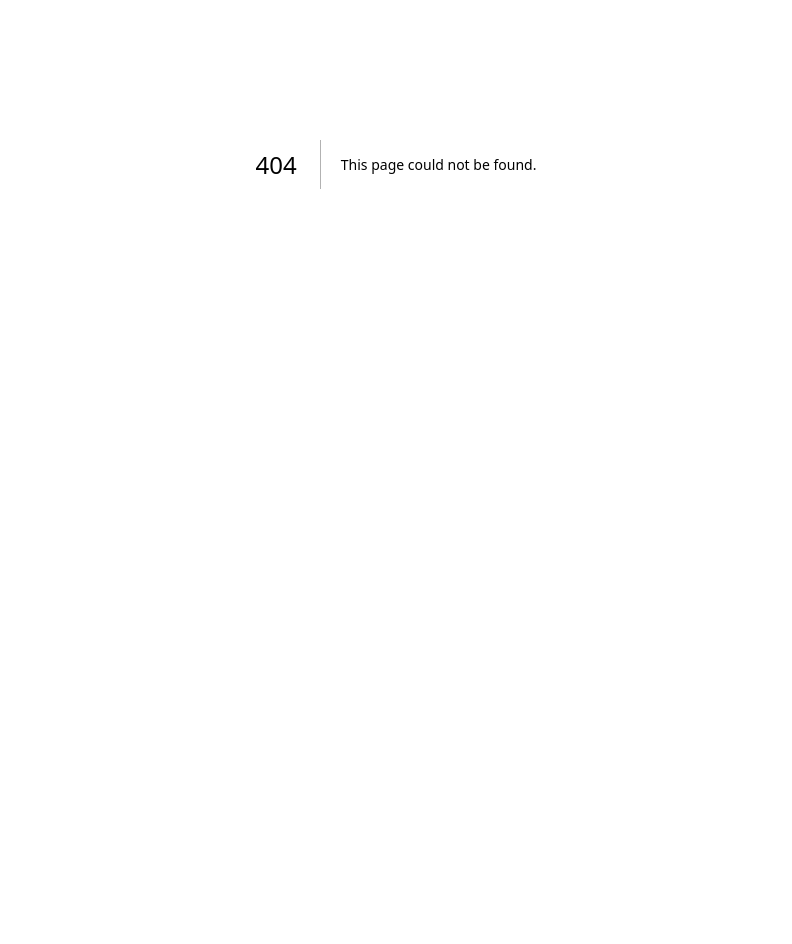
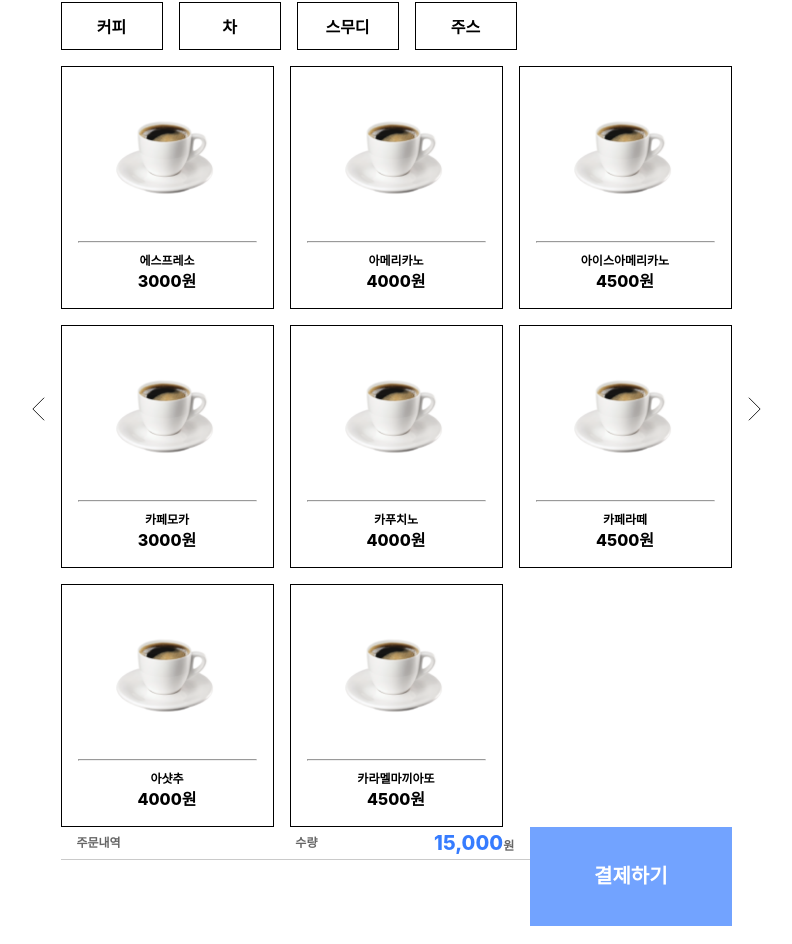
Before and after one commit to kimgeonsu/smart-kiosk, a Next.js app: page /CheckingList in a window 1280 px wide. Before the commit this address had no page. Shown: the part 236-1180 px from the top of the page, without its empty margins (244-1036 px from the left). Before the commit the page ends 800 px from the top, so only its background shows below. Built offline with nearby package versions, Linux system fonts and the light colour scheme.

Commit message:
버튼 클릭시 장바구니 컴포넌트 형성 시도 중

```diff
--- /dev/null
+++ b/pages/CheckingList.jsx
@@ -0,0 +1,84 @@
+import React, { useEffect, useState } from "react";
+import { useNavigate } from "react-router-dom";
+import styled, { keyframes } from "styled-components";
+import Image from "next/image";
+import BackSvg from '../public/asset/back.svg';
+import PayStartButton from "../scr/components/ui/PayStartButton";
+import PayDrinkList from "../scr/components/list/PayDrinkList";
+import data1 from "../scr/data/data1.json";
+import data2 from "../scr/data/data2.json";
+
+const Wrapper = styled.div`
+
+`;
+
+const UpperBar = styled.div`
+  margin-top: 42px;
+  display: flex;
+  align-items: center;
+  justify-content: center;
+`;
+
+
+
+const StyledButton = styled.button`
+  width: 18px;
+  height: 36px;
+  position: absolute;
+  left: 42px;
+  border: none
+`;
+
+const BackButton = () => (
+  <Image src={BackSvg} alt="Back Button" width={18} height={36} />
+);
+
+const TextContainer = styled.div`
+  font-family: "SF Pro Text", sans-serif;
+  font-size: 25px;
+  font-weight: 600;
+  line-height: 32px;
+  letter-spacing: 0px;
+  text-align: center;
+  color: #000000;
+
+`;
+
+const PayStarting = styled.button`
+position: absolute;
+top: 1055px;
+left: 63px;
+  margin-left: 0px;
+  display: flex;
+  align-items: center;
+  justify-content: center;
+
+`;
+
+function CheckingList(){
+
+
+    const handlePreviousPage = () => {
+
+      };
+
+    return (
+        <Wrapper>
+          <UpperBar>
+          <StyledButton>
+          <BackButton />
+        </StyledButton>
+          <TextContainer>주문 내역</TextContainer>
+          </UpperBar>
+
+          <PayDrinkList/>
+
+          <PayStarting>
+            <PayStartButton payment="결제하기" onClick={handlePreviousPage} width={703} height={99} />
+          </PayStarting>
+        </Wrapper>
+      );
+
+}
+
+export default CheckingList;
--- a/pages/SelectingMenuPage.jsx
+++ b/pages/SelectingMenuPage.jsx
@@ -120,6 +120,7 @@
 
 const Selectingmenu = () => {
   const [menuData, setMenuData] = useState([]);
+  const [cartRenderCount, setCartRenderCount] = useState(0);
 
   const handleTypeButtonClick = (type) => {
     setMenuData([]);
@@ -136,6 +137,10 @@
   useEffect(() => {
     setMenuData(data1);
   }, []);
+
+  const handleMenuTouch = () => {
+    setCartRenderCount((prevCount) => prevCount + 1);
+  };
 
   return (
     // <Wrapper>
@@ -183,8 +188,6 @@
           <div></div>
         </div>
 
-
-
         <div className="contentWrapper">
           <div className="imgContainer">
             <Image width={13} height={26} src='/asset/prev.svg' />
@@ -194,19 +197,35 @@
             <hr />
 
             <div className="categoryWrapper">
-              <button>커피</button>
-              <button>커피</button>
-              <button>커피</button>
-              <button>커피</button>
+              <button onClick={() => handleTypeButtonClick("커피")}>커피</button>
+              <button onClick={() => handleTypeButtonClick("차")}>차</button>
+              <button>스무디</button>
+              <button>주스</button>
             </div>
 
-            <MenuList drinks={menuData} />
+            <MenuList drinks={menuData} onTouch={handleMenuTouch}/>
 
-            {/* 여기 안에를 채워봐~~ */}
+            {/* 여기 안에를 채워봐~~
+                dw: 채웠슴둥~~~*/}
             <div className="payContent">
 
+              <div className="barContainer">
+               <GrayText>주문내역</GrayText>
+                 <div className="ChangingText">
+                   <GrayText>수량</GrayText>
+                  <div className="SumTextContainer">
+                  <BlueText>15,000</BlueText>
+                  <GrayText>원</GrayText>
+                  <CartList />
+                  </div>
+                 </div>
+              </div>
+              {/* 결제하기 버튼 */}
+              <PayStarting>
+                <PayStartButton payment="결제하기" width={223} height={99} />
+              </PayStarting>
+              </div>
             </div>
-          </div>
           <div className="imgContainer">
             <Image style={{ rotate: '180deg' }} width={13} height={26} src='/asset/prev.svg' />
           </div>
@@ -241,8 +260,9 @@
         }
 
         .content {
-          {/* height: 1180px; */}
+           /*height: 1180px;*/
         }
+
         .categoryWrapper {
           margin-top: 24px;
           display: flex;
@@ -253,16 +273,98 @@
         button {
           border: 0;
           background-color: transparent;
-          padding: 11px 37px;
+          padding: 11px 3px;
           border: 1px solid #000;
           font-weight: bolder;
           font-size: 16px;
+          width: 102px;
+          height: 48px;
+          border: 1px solid #000000;
+          cursor: pointer;
+          transition: background-color 0.3s;
+
+          &:hover {
+            background-color: #666666;
+            color: #ffffff;
+            border: none;
+          }
+
         }
 
         .imgContainer {
           display: flex;
           align-items: center;
+          padding: 16px;
         }
+
+        .barContainer{
+          display: flex;
+          align-items: center;
+          justify-content: space-between;
+          height: 18px;
+          border-bottom: 1px solid #CACACA;
+          padding: 16px;
+          width: 70%;
+        }
+
+        .payContent{
+          align-items: flex-start;
+          border: 1px;
+          display: flex;
+          justify-content: space-between;
+        }
+
+        .GrayText{
+          font-family: SF Pro Text;
+          font-size: 12px;
+          font-weight: 600;
+          line-height: 19px;
+          letter-spacing: 0px;
+          text-align: left;
+          color: #666666;
+        }
+        .ChangingText{
+            width: 50%;
+            display: flex;
+            align-items: center;
+            justify-content: space-between;
+            gap: 64px;
+        }
+
+        .SumTextContainer{{
+            margin-right: 0;
+        }
+
+        .BlueText{
+            font-size: 20px;
+            font-weight: 800;
+            line-height: 32px;
+            letter-spacing: 0px;
+            text-align: right;
+            color : #367CFF;
+          }
+
+        .PayStarting{
+            width: 30%;
+            display: flex;
+            align-items: center;
+            justify-content: flex-end;
+        }
+
+        .PayStartButton{
+        width: ${props => props.width}px;
+        height: ${props => props.height}px;
+        font-family: SF Pro Text;
+        font-size: 20px;
+        font-weight: 600;
+        line-height: 32px;
+        letter-spacing: 0px;
+        text-align: center;
+        background: #72A3FF;
+        color: white;
+        border: none;
+      }
+
       `}</style>
     </>
   );
--- a/pages/_app.js
+++ b/pages/_app.js
@@ -1,7 +1,8 @@
 import '../styles/globals.css'
+import Selectingmenu from './SelectingMenuPage'
 
 function MyApp({ Component, pageProps }) {
-  return <Component {...pageProps} />
+  return <Selectingmenu {...pageProps} />
 }
 
 export default MyApp
--- a/scr/components/list/CartList.jsx
+++ b/scr/components/list/CartList.jsx
@@ -7,14 +7,19 @@
   gap: 16px;
 `;
 
-function CartList(props) {
+const CartList=(props)=> {
   const { drinks, onClickItem } = props;
+
+  if (!Array.isArray(drinks) || drinks.length === 0) {
+    return null; // Return null or display an alternative content if drinks is not a valid array
+  }
 
   return (
     <Wrapper>
 
-      <CartListItem/>
-
+      {drinks.map((drinks, index) => {
+        return <CartListItem key={drink.name} drink={drink} />;
+      })}
     </Wrapper>
   );
 }
--- a/scr/components/list/CartListItem.jsx
+++ b/scr/components/list/CartListItem.jsx
@@ -1,63 +1,65 @@
 import React from "react";
 import styled from "styled-components";
-
-import DeleteSvg from '../../../public/asset/delete.svg'
-
+import DeleteSvg from "../../../public/asset/delete.svg";
 
 const Wrapper = styled.div`
-  padding:8px;
+  padding: 8px;
   margin-left: 64px;
-
   margin-top: 8px;
   border: none;
   display: flex;
   align-items: center;
-  gap : 0px 132px;
+  gap: 0px 132px;
 `;
 
-const NameContainer=styled.div`
-    display:flex;
+const NameContainer = styled.div`
+  display: flex;
   align-items: center;
   gap: 16px;
 `;
 
-
 const Text = styled.text`
-
   font-family: SF Pro Text;
   font-size: 20px;
   font-weight: 600;
   line-height: 32px;
   letter-spacing: 0px;
   text-align: left;
-
 `;
 
-const ButtonContainer=styled.div`
+const ButtonContainer = styled.div``;
 
-`;
+const CartListItem=(props)=> {
+  // localStorage에서 데이터 가져오기
+  const savedData = JSON.parse(localStorage.getItem("menuData"));
 
+  // 저장된 데이터를 표시할 변수
+  let drinkName = "";
+  let touchCount = 0;
+  let drinkPrice = 0;
 
+  // localStorage에 데이터가 있는 경우 변수에 저장된 데이터 할당
+  if (savedData) {
+    drinkName = savedData.name;
+    touchCount = savedData.touchCount;
+    drinkPrice = savedData.price;
 
-function CartListItem(props){
+  }
 
-return(
+  return (
     <Wrapper>
       <NameContainer>
         <Text>아메리카노</Text>
       </NameContainer>
       <ButtonContainer>
-     <Text>1개</Text>
+        <Text>개</Text>
       </ButtonContainer>
       <NameContainer>
-     <Text>4,000원</Text>
-    <DeleteSvg/>
+        <Text>원</Text>
+        <DeleteSvg />
       </NameContainer>
     </Wrapper>
   );
-
-
-
 }
 
 export default CartListItem;
--- a/scr/components/list/MenuListItem.jsx
+++ b/scr/components/list/MenuListItem.jsx
@@ -1,4 +1,4 @@
-import React from "react";
+import React, { useState } from "react";
 import styled from "styled-components";
 import Image from "next/image";
 
@@ -52,6 +52,21 @@
 
 const MenuListItem = (props) => {
     const { drink, onClick } = props;
+    const [touchCount, setTouchCount] = useState(0);
+
+    const handleClick = () => {
+        setTouchCount((prevCount) => prevCount + 1);
+        const dataToSave = {
+            name: drink.name,
+            price: drink.price,
+            touchCount: touchCount + 1,
+        };
+
+        // Example: Saving the data to localStorage
+        localStorage.setItem(`menuData_${drink.name}`, JSON.stringify(dataToSave));
+
+        console.log("Clicked Drink:", drink);
+    };
 
     return (
         // <Wrapper>
@@ -62,11 +77,11 @@
         //     </ImageContainer>
         // </Wrapper>
         <>
-            <div className="wrapper">
-                <Image width={150} height={150} src='/espresso.png' />
+            <div className="wrapper" onClick={handleClick}>
+                <Image width={150} height={150} src={drink.image} />
                 <hr />
-                <div className="name">에스프레소</div>
-                <div className="price">4,000원</div>
+                <div className="name">{drink.name}</div>
+                <div className="price">{drink.price}원</div>
             </div>
             <style jsx>{`
                 .wrapper {
@@ -95,4 +110,5 @@
         </>
     );
 }
+
 export default MenuListItem;
--- a/scr/components/list/PayDrinkList.jsx
+++ b/scr/components/list/PayDrinkList.jsx
@@ -13,9 +13,9 @@
   return (
     <Wrapper>
 
-      <PayDrinkListItem/>
-      <PayDrinkListItem/>
-
+        {drinks.map((payment, index) => {
+                return <MenuListItem key={payment.name} drink={payment} />;
+            })}
     </Wrapper>
   );
 }
--- a/scr/data/data1.json
+++ b/scr/data/data1.json
@@ -2,16 +2,41 @@
       {
         "name": "에스프레소",
         "price": 3000,
-        "image": "/espresso.svg"
+        "image": "/espresso.png"
       },
       {
         "name": "아메리카노",
         "price": 4000,
-        "image": "/asset/espresso.svg"
+        "image": "/espresso.png"
       },
       {
-        "name": "라떼",
+        "name": "아이스아메리카노",
         "price": 4500,
-        "image": "/asset/espresso.svg"
+        "image": "/espresso.png"
+      },
+      {
+        "name": "카페모카",
+        "price": 3000,
+        "image": "/espresso.png"
+      },
+      {
+        "name": "카푸치노",
+        "price": 4000,
+        "image": "/espresso.png"
+      },
+      {
+        "name": "카페라떼",
+        "price": 4500,
+        "image": "/espresso.png"
+      },
+      {
+        "name": "아샷추",
+        "price": 4000,
+        "image": "/espresso.png"
+      },
+      {
+        "name": "카라멜마끼아또",
+        "price": 4500,
+        "image": "/espresso.png"
       }
 ]
--- a/scr/data/data2.json
+++ b/scr/data/data2.json
@@ -1,17 +1,22 @@
 [
   {
     "name": "케모마일",
-      "price": 1000,
-      "image": "../public/asset/espresso.svg"
+    "price": 3000,
+    "image": "/espresso.png"
+  },
+  {
+    "name": "밀크티",
+    "price": 4000,
+    "image": "/espresso.png"
   },
   {
     "name": "녹차",
-      "price": 4600,
-      "image": "../public/asset/espresso.svg"
+    "price": 4500,
+    "image": "/espresso.png"
   },
   {
-        "name": "페퍼민트티",
-        "price": 3000,
-        "image": "../public/asset/espresso.svg"
+    "name": "감귤",
+    "price": 4500,
+    "image": "/espresso.png"
   }
 ]
```
Also changed, not shown: 1 other file (tests, documents, lock files or other folders). Lines whose indentation alone changed are shown as unchanged.
